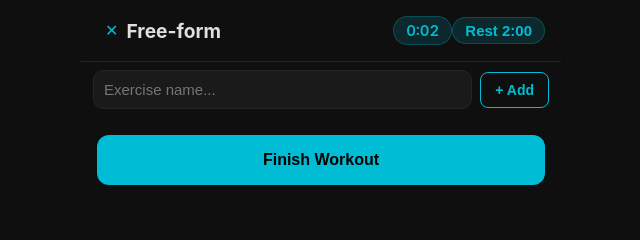
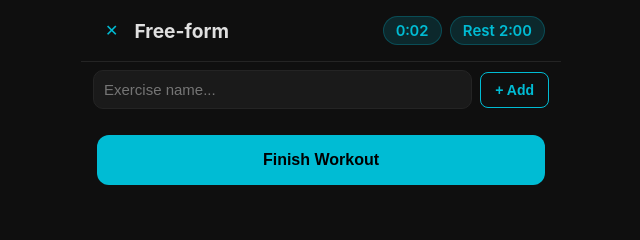
Before and after one commit to jordoncwk/workout-journal-sheet, a website with bundled scripts: page index.html in a window 1280 px wide. Both pictures are taken after a click on the button "+ Free-form workout". Shown: the top 240 px of the page, 319-959 px from the left. Built offline with nearby package versions, Linux system fonts and the light colour scheme.

Commit message:
style: fix rest badge gap and font inheritance

```diff
--- a/css/styles.css
+++ b/css/styles.css
@@ -48,7 +48,7 @@ body {
 
 /* ── Screen header ── */
 .screen-header {
-  display: flex; align-items: center; justify-content: space-between;
+  display: flex; align-items: center; gap: 8px;
   padding: 16px;
   background: var(--bg);
   position: sticky; top: 0; z-index: 10;
@@ -148,7 +148,7 @@ select {
 }
 .rest-timer-flash { animation: rest-timer-flash 1s ease-out; }
 .rest-header-btn {
-  font-size: 15px; font-variant-numeric: tabular-nums;
+  font-size: 15px; font-variant-numeric: tabular-nums; font-family: inherit;
   background: rgba(0,188,212,0.15); color: var(--accent);
   padding: 4px 12px; border-radius: 16px; font-weight: 600;
   border: 1px solid rgba(0,188,212,0.25);
```
